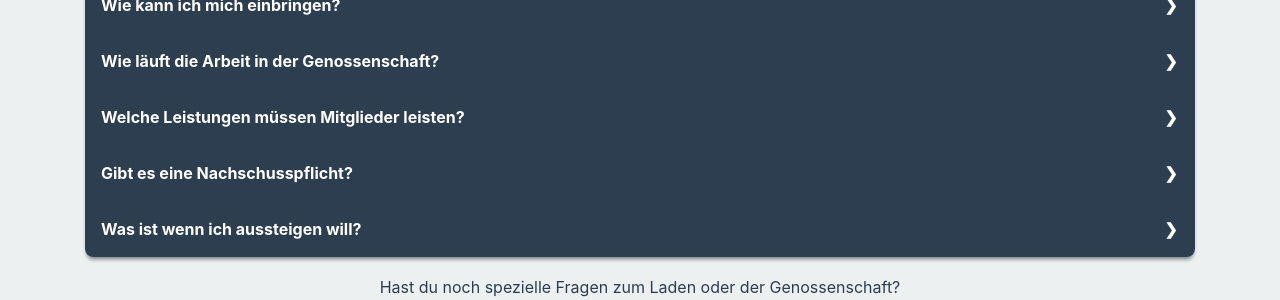
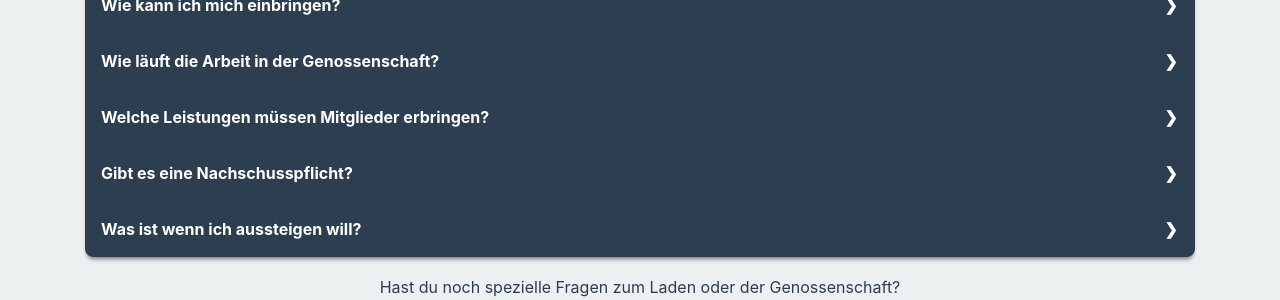
Before and after one commit to BeneHa/unverpacktladen_website, a Jekyll site: the page built from lang/de/faq.md, in a window 1280 px wide and 900 px high, scrolled down 552 px. Shown: the part 153-453 px from the top of the window. Built offline with Jekyll 4.4.1, drawn with Linux system fonts in a browser that asks for light colours.

Commit message:
Feature/text aendunerung faw (#25)
* text change

* minor text change

Co-authored-by: Benedikt Häuser <benedikt.haeuser@btelligent.com>

```diff
--- a/_data/sitetext.yml
+++ b/_data/sitetext.yml
@@ -112,16 +112,16 @@ de: &DEFAULT_DE
     # left is the default
     start_align: "left"
     events:
-      - title: "Wochenmarkt Feldmoching "
-        year: "20.05.2022"
-        desc: "Wir verteilen Flyer auf dem Feldmochinger Wochenmarkt ab ca. 15 Uhr."
-        image: ../../assets/img/timeline/InfoAbend.jpg
       - title: "Treffen große Runde "
         year: "30.05.2022"
         desc: "Wir besprechen die nächsten Schritte, v.a. im Bereich Finanzierung, Businessplan sowie Immobiliensuche. Außerdem ziehen wir ein erstes Fazit bezüglich der Mitgliederwerbung."
         align: right
         image: ../../assets/img/timeline/InfoAbend.jpg
     passed_events:
+      - title: "Wochenmarkt Feldmoching "
+        year: "20.05.2022"
+        desc: "Wir verteilen Flyer auf dem Feldmochinger Wochenmarkt ab ca. 15 Uhr."
+        image: ../../assets/img/timeline/InfoAbend.jpg
       - title: "Treffen große Runde "
         year: "16.05.2022"
         desc: "Wir haben über Marketing und die Verteilung der gedruckten Flyer (z.B. Wochenmärkte), eine mögliche Immobilie sowie über den Businessplan gesprochen."
@@ -272,7 +272,7 @@ Außerdem macht es total viel Spaß, in einem Team von tollen Leuten, dieses Pro
       answer: "Wir haben verschiedene Arbeitsgruppen, die sich um Themen wie den Laden, Finanzen oder Technik kümmern. Schreib uns eine [Mail](mailto:info@unverpackt-mucnord.de), dann besprechen wir wo es für dich Sinn machen würde mitzumachen."
     - question: "Wie läuft die Arbeit in der Genossenschaft?"
       answer: "Jede Arbeitsgruppe tauscht sich individuell aus, wir nutzen für die Kommunikation meist Microsoft Teams, Zoom oder treffen uns persönlich. Zu wichtigen Anlässen stimmen sich die Aufsichtsräte und Vorstände dann ab, um ein Treffen mit allen Mitgliedern zu organisieren (bisher immer als Videokonferenz)."
-    - question: "Welche Leistungen müssen Mitglieder leisten?"
+    - question: "Welche Leistungen müssen Mitglieder erbringen?"
       answer: "Du musst bei uns gar keine Leistungen erbringen, die Mitarbeit in den Arbeitsgruppen ist komplett freiwillig."
     - question: "Gibt es eine Nachschusspflicht?"
       answer: "Nein, das ist laut unserer [Satzung](../../lang/de/membership.html) nicht vorgesehen. Das bedeutet, dass es nicht passieren kann, dass du zusätzlich zu dem Geld für deine Anteile noch etwas nachzahlen musst."
```
